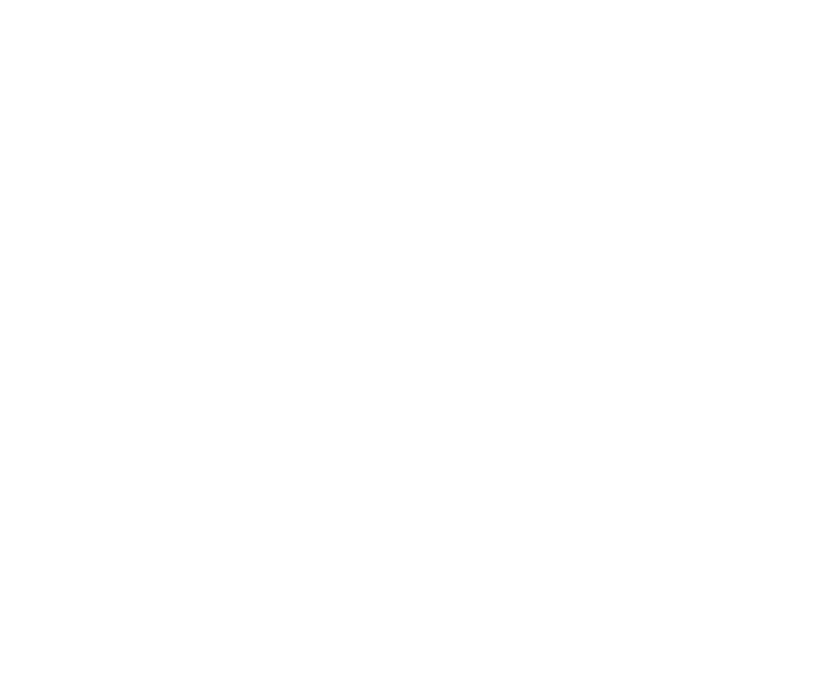
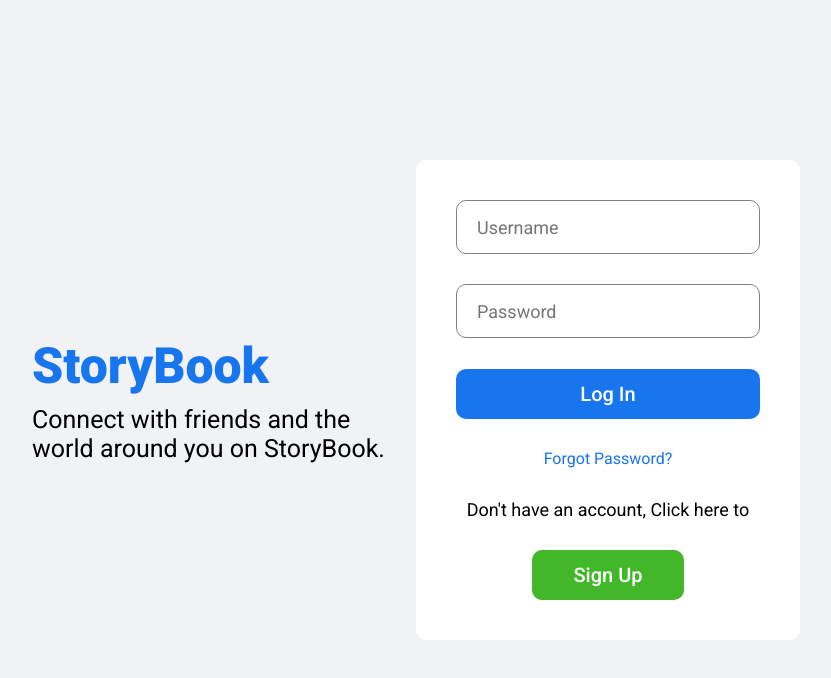
Before and after one commit to dilshankarunarathne/storybook, a React (Create React App) app in the folder client/: page /login in a window 1280 px wide. Shown: the top 678 px of the page, without its empty margins (224-1055 px from the left). Built offline with nearby package versions, Linux system fonts and the light colour scheme.

Commit message:
fix: login route missing
Co-Authored-By: sakaniya panchalingam <117504870+sakapanchu@users.noreply.github.com>

```diff
--- a/client/src/App.js
+++ b/client/src/App.js
@@ -16,6 +16,7 @@
         <AuthProvider>
             <Router>
                 <Switch>
+                    <Route path="/login" component={Login}/>
                     <Route path="/register" component={Register}/>
                     <Route path="/landingPage" component={LandingPage}/>
                     <Route path="/reset" component={ResetPassword}/>
```
